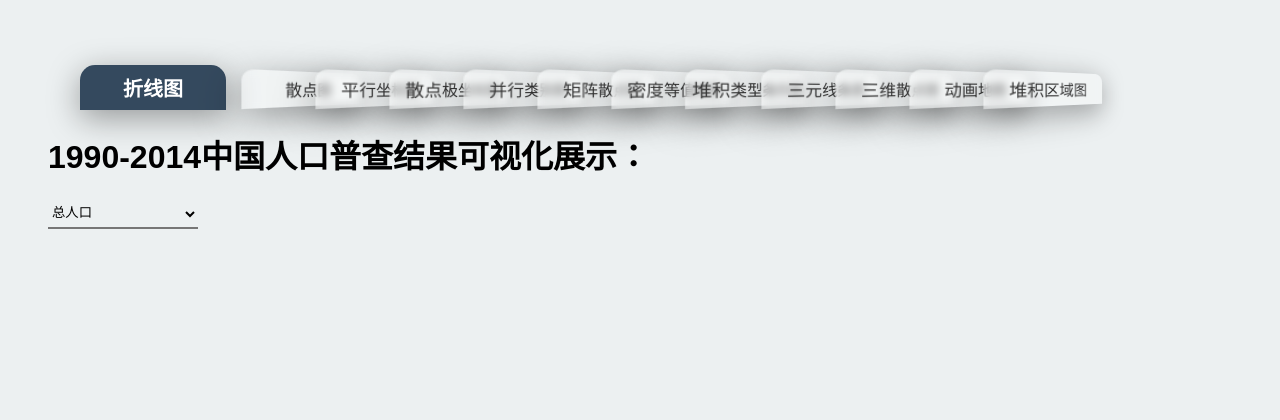
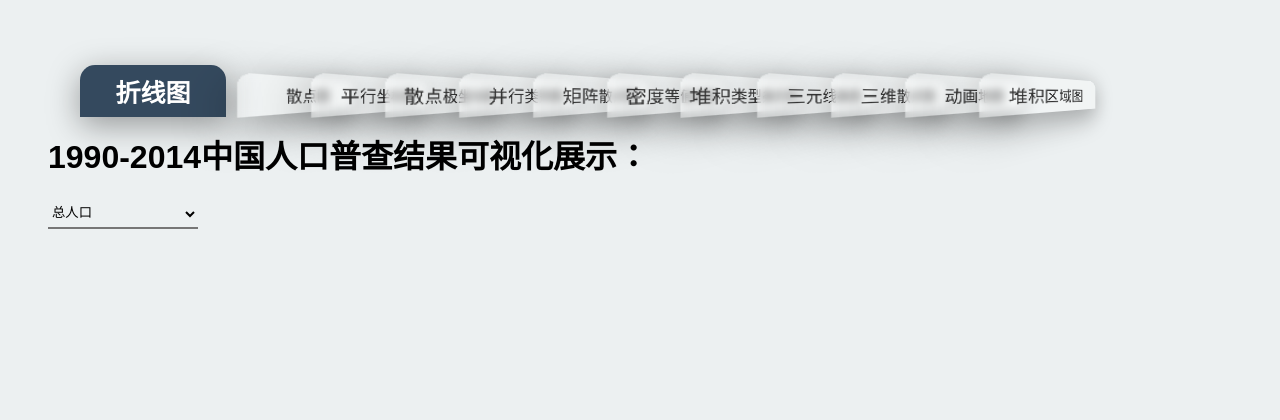
Before and after one commit to bkk1024/myResume, a Flask app: page /select in a window 1280 px wide. Shown: the top 420 px of the page. Run offline with Flask 2, Linux system fonts and the light colour scheme; some libraries are stand-ins or nearby versions.

Commit message:
update forchartselect.css

```diff
--- a/app.py
+++ b/app.py
@@ -21,9 +21,13 @@ contact = {
     'website': 'ershdi.com',
 }
 
+flower = {
+
+}
+
 @app.route('/')
 def cv(person=person):
-    return render_template('index.html', person = person, contact = contact)
+    return render_template('index.html', person = person, contact = contact, flower = flower)
 
 # 跳转到选择界面
 @app.route('/select')
--- a/static/baseCSS/forchartselect.css
+++ b/static/baseCSS/forchartselect.css
@@ -57,8 +57,8 @@ body {
     box-shadow: 0 8px 32px 0 rgba( 0, 0, 0, 0.37 );
     backdrop-filter: blur( 4px );
     -webkit-backdrop-filter: blur( 4px );
-    transform: rotateY(15deg);
-	-webkit-transform: rotateY(15deg); /* Safari and Chrome */
+    transform: rotateY(25deg);
+	-webkit-transform: rotateY(25deg) translateZ(0); /* Safari and Chrome */
 }
 
 .select li:hover a {
@@ -74,16 +74,19 @@ body {
 
 .a2 {
     min-width: 130px;
-    max-width: 150px;
-    font-size: 20px;
+    max-width: 180px;
+    font-size: 25px;
     font-weight: 700;
     padding: 8px;
     color: #ffffff;
     background-color: #34495e;
     border-radius: 15px 15px 0 0;
-    transition: all 0.5s ease-out;
+    box-shadow: 0 8px 32px 0 rgba( 0, 0, 0, 0.37 );
+    backdrop-filter: blur( 4px );
+    -webkit-backdrop-filter: blur( 4px );
     transform: rotateY(0deg);
 	-webkit-transform: rotateY(0deg); /* Safari and Chrome */
+    transition: all 0.5s ease-out;
 }
 
 .show {
--- a/static/baseCSS/inputSelect.css
+++ b/static/baseCSS/inputSelect.css
@@ -7,3 +7,7 @@
     background-color: #ecf0f1;
     outline: none;
 }
+
+.inselect option {
+    height: 30px;
+}
```
